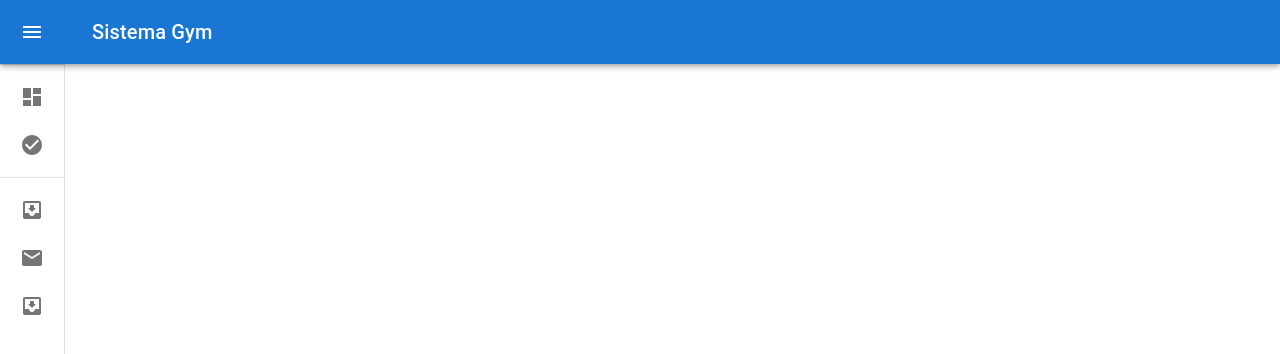
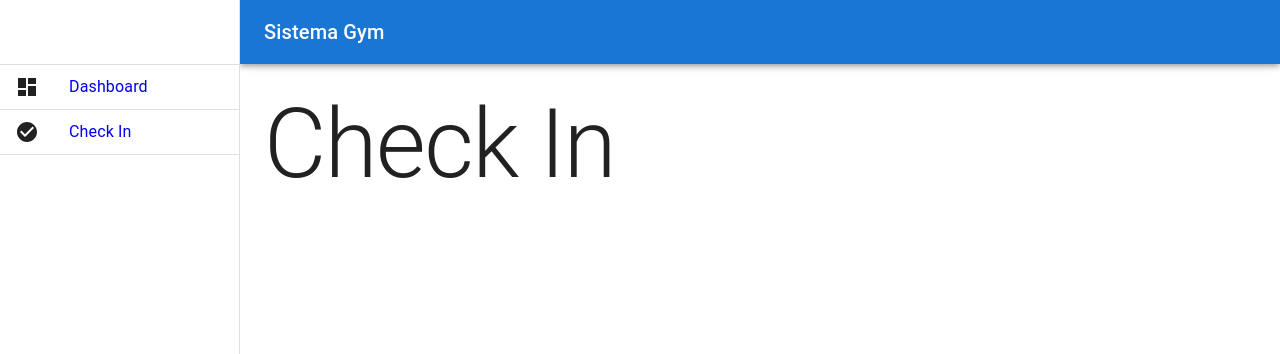
Before and after one commit to th3liquid/gymsistema, a React (Vite) app: page /checkin in a window 1280 px wide. Shown: the top 354 px of the page. Built offline with nearby package versions, Linux system fonts and the light colour scheme.

Commit message:
Nueva Interfaz

```diff
--- a/src/index.css
+++ b/src/index.css
@@ -98,3 +98,7 @@ body {
   margin-left: 10px;
   padding: 5px;
 }
+
+a {
+  text-decoration: none;
+}
--- /dev/null
+++ b/src/pages/checkin/CheckInPage.jsx
@@ -0,0 +1,8 @@
+import { Typography } from '@mui/material'
+import React from 'react'
+
+export const CheckInPage = () => {
+  return (
+    <Typography variant='h1'>Check In</Typography>
+  )
+}
--- a/src/pages/dashboard/DashboardPage.jsx
+++ b/src/pages/dashboard/DashboardPage.jsx
@@ -5,7 +5,7 @@ import { NavBar } from "../../ui/NavBar";
 export const DashboardPage = () => {
   return (
     <>
-      <Grid container xs={12}>
+      <Grid container>
         <Grid item xs={12}>
           <Card sx={{margin: '5px'}}>
             <Typography variant="h4">Dashboard Page</Typography>
--- a/src/router/RouterGym.jsx
+++ b/src/router/RouterGym.jsx
@@ -1,5 +1,6 @@
 import React from "react";
 import { Navigate, Route, Routes } from "react-router-dom";
+import { CheckInPage } from "../pages/checkin/CheckInPage";
 import { DashboardPage } from "../pages/dashboard/DashboardPage";
 import { LoginPage } from "../pages/login/LoginPage";
 
@@ -9,6 +10,7 @@ export const RouterGym = () => {
       <Routes>
         <Route path="login" element={<LoginPage />} />
         <Route path="dashboard" element={<DashboardPage />} />
+        <Route path="checkin" element={<CheckInPage />} />
         <Route path="/" element={<Navigate to="/dashboard" />} />
       </Routes>
     </>
--- a/src/ui/MiniDrawer.jsx
+++ b/src/ui/MiniDrawer.jsx
@@ -1,120 +1,87 @@
 import * as React from "react";
-import { styled, useTheme } from "@mui/material/styles";
+import PropTypes from "prop-types";
+import AppBar from "@mui/material/AppBar";
 import Box from "@mui/material/Box";
-import MuiDrawer from "@mui/material/Drawer";
-import MuiAppBar from "@mui/material/AppBar";
-import Toolbar from "@mui/material/Toolbar";
+import CssBaseline from "@mui/material/CssBaseline";
+import Divider from "@mui/material/Divider";
+import Drawer from "@mui/material/Drawer";
+import IconButton from "@mui/material/IconButton";
+import InboxIcon from "@mui/icons-material/MoveToInbox";
 import List from "@mui/material/List";
-import CssBaseline from "@mui/material/CssBaseline";
-import Typography from "@mui/material/Typography";
-import Divider from "@mui/material/Divider";
-import IconButton from "@mui/material/IconButton";
-import MenuIcon from "@mui/icons-material/Menu";
-import ChevronLeftIcon from "@mui/icons-material/ChevronLeft";
-import ChevronRightIcon from "@mui/icons-material/ChevronRight";
 import ListItem from "@mui/material/ListItem";
 import ListItemButton from "@mui/material/ListItemButton";
 import ListItemIcon from "@mui/material/ListItemIcon";
 import ListItemText from "@mui/material/ListItemText";
-import InboxIcon from "@mui/icons-material/MoveToInbox";
 import MailIcon from "@mui/icons-material/Mail";
-import { RouterGym } from "../router/RouterGym";
+import MenuIcon from "@mui/icons-material/Menu";
+import Toolbar from "@mui/material/Toolbar";
+import Typography from "@mui/material/Typography";
+import { NavLink } from "react-router-dom";
+import { DashboardPage } from "../pages/dashboard/DashboardPage";
+import { Grid } from "@mui/material";
 import DashboardIcon from '@mui/icons-material/Dashboard';
 import CheckCircleIcon from '@mui/icons-material/CheckCircle';
+import { LoginPage } from "../pages/login/LoginPage";
+import { RouterGym } from "../router/RouterGym";
+import { CheckInPage } from "../pages/checkin/CheckInPage";
 
 const drawerWidth = 240;
 
-const openedMixin = (theme) => ({
-  width: drawerWidth,
-  transition: theme.transitions.create("width", {
-    easing: theme.transitions.easing.sharp,
-    duration: theme.transitions.duration.enteringScreen,
-  }),
-  overflowX: "hidden",
-});
+function ResponsiveDrawer(props) {
+  const { window } = props;
+  const [mobileOpen, setMobileOpen] = React.useState(false);
 
-const closedMixin = (theme) => ({
-  transition: theme.transitions.create("width", {
-    easing: theme.transitions.easing.sharp,
-    duration: theme.transitions.duration.leavingScreen,
-  }),
-  overflowX: "hidden",
-  width: `calc(${theme.spacing(7)} + 1px)`,
-  [theme.breakpoints.up("sm")]: {
-    width: `calc(${theme.spacing(8)} + 1px)`,
-  },
-});
-
-const DrawerHeader = styled("div")(({ theme }) => ({
-  display: "flex",
-  alignItems: "center",
-  justifyContent: "flex-end",
-  padding: theme.spacing(0, 1),
-  // necessary for content to be below app bar
-  ...theme.mixins.toolbar,
-}));
-
-const AppBar = styled(MuiAppBar, {
-  shouldForwardProp: (prop) => prop !== "open",
-})(({ theme, open }) => ({
-  zIndex: theme.zIndex.drawer + 1,
-  transition: theme.transitions.create(["width", "margin"], {
-    easing: theme.transitions.easing.sharp,
-    duration: theme.transitions.duration.leavingScreen,
-  }),
-  ...(open && {
-    marginLeft: drawerWidth,
-    width: `calc(100% - ${drawerWidth}px)`,
-    transition: theme.transitions.create(["width", "margin"], {
-      easing: theme.transitions.easing.sharp,
-      duration: theme.transitions.duration.enteringScreen,
-    }),
-  }),
-}));
-
-const Drawer = styled(MuiDrawer, {
-  shouldForwardProp: (prop) => prop !== "open",
-})(({ theme, open }) => ({
-  width: drawerWidth,
-  flexShrink: 0,
-  whiteSpace: "nowrap",
-  boxSizing: "border-box",
-  ...(open && {
-    ...openedMixin(theme),
-    "& .MuiDrawer-paper": openedMixin(theme),
-  }),
-  ...(!open && {
-    ...closedMixin(theme),
-    "& .MuiDrawer-paper": closedMixin(theme),
-  }),
-}));
-
-export default function MiniDrawer() {
-  const theme = useTheme();
-  const [open, setOpen] = React.useState(false);
-
-  const handleDrawerOpen = () => {
-    setOpen(true);
+  const handleDrawerToggle = () => {
+    setMobileOpen(!mobileOpen);
   };
 
-  const handleDrawerClose = () => {
-    setOpen(false);
-  };
+  const drawer = (
+    <Grid>
+      <Toolbar />
+      <Divider />
+
+      <Grid container>
+        <Grid item sx={{ display: "flex", justifyContent: 'start', marginLeft: '15px', paddingTop: '10px', paddingBottom: '10px' }} xs={12}>
+          <DashboardIcon />
+          <NavLink to="/" component={<DashboardPage />}><Typography sx={{marginLeft: '30px'}}>Dashboard</Typography></NavLink>
+
+        </Grid>
+      </Grid>
+
+      <Divider />
+      <Grid container>
+        <Grid item sx={{ display: "flex", justifyContent: 'start', marginLeft: '15px', paddingTop: '10px', paddingBottom: '10px' }} xs={12}>
+          <CheckCircleIcon />
+          <NavLink to="checkin" component={<CheckInPage />}><Typography sx={{marginLeft: '30px'}}>Check In</Typography></NavLink>
+
+        </Grid>
+      </Grid>
+
+      <Divider />
+
+    </Grid>
+  );
+
+  const container =
+    window !== undefined ? () => window().document.body : undefined;
 
   return (
     <Box sx={{ display: "flex" }}>
       <CssBaseline />
-      <AppBar position="fixed" open={open}>
+      <AppBar
+        position="fixed"
+        sx={{
+          width: { sm: `calc(100% - ${drawerWidth}px)` },
+          ml: { sm: `${drawerWidth}px` },
+        }}
+      >
         <Toolbar>
           <IconButton
             color="inherit"
             aria-label="open drawer"
-            onClick={handleDrawerOpen}
             edge="start"
-            sx={{
-              marginRight: 5,
-              ...(open && { display: "none" }),
-            }}
+            onClick={handleDrawerToggle}
+            sx={{ mr: 2, display: { sm: "none" } }}
           >
             <MenuIcon />
           </IconButton>
@@ -123,71 +90,63 @@ export default function MiniDrawer() {
           </Typography>
         </Toolbar>
       </AppBar>
-      <Drawer variant="permanent" open={open}>
-        <DrawerHeader>
-          <IconButton onClick={handleDrawerClose}>
-            {theme.direction === "rtl" ? (
-              <ChevronRightIcon />
-            ) : (
-              <ChevronLeftIcon />
-            )}
-          </IconButton>
-        </DrawerHeader>
-        <Divider />
-        <List>
-          {["Dashboard", "Check in",].map((text, index) => (
-            <ListItem key={text} disablePadding sx={{ display: "block" }}>
-              <ListItemButton
+      <Box
+        component="nav"
+        sx={{ width: { sm: drawerWidth }, flexShrink: { sm: 0 } }}
+        aria-label="mailbox folders"
+      >
+        {/* The implementation can be swapped with js to avoid SEO duplication of links. */}
+        <Drawer
+          container={container}
+          variant="temporary"
+          open={mobileOpen}
+          onClose={handleDrawerToggle}
+          ModalProps={{
+            keepMounted: true, // Better open performance on mobile.
+          }}
           sx={{
-                  minHeight: 48,
-                  justifyContent: open ? "initial" : "center",
-                  px: 2.5,
+            "& .MuiDrawer-paper": {
+              boxSizing: "border-box",
+              width: drawerWidth,
+            },
           }}
         >
-                <ListItemIcon
+          {drawer}
+        </Drawer>
+        <Drawer
+          variant="permanent"
           sx={{
-                    minWidth: 0,
-                    mr: open ? 3 : "auto",
-                    justifyContent: "center",
+            "& .MuiDrawer-paper": {
+              boxSizing: "border-box",
+              width: drawerWidth,
+            },
+          }}
+          open
+        >
+          {drawer}
+        </Drawer>
+      </Box>
+      <Box
+        component="main"
+        sx={{
+          flexGrow: 1,
+          p: 3,
+          width: { sm: `calc(100% - ${drawerWidth}px)` },
         }}
       >
-                  {index % 2 === 0 ? <DashboardIcon /> : <CheckCircleIcon />}
-                </ListItemIcon>
-                <ListItemText primary={text} sx={{ opacity: open ? 1 : 0 }} />
-              </ListItemButton>
-            </ListItem>
-          ))}
-        </List>
-        <Divider />
-        <List>
-          {["All mail", "Trash", "Spam"].map((text, index) => (
-            <ListItem key={text} disablePadding sx={{ display: "block" }}>
-              <ListItemButton
-                sx={{
-                  minHeight: 48,
-                  justifyContent: open ? "initial" : "center",
-                  px: 2.5,
-                }}
-              >
-                <ListItemIcon
-                  sx={{
-                    minWidth: 0,
-                    mr: open ? 3 : "auto",
-                    justifyContent: "center",
-                  }}
-                >
-                  {index % 2 === 0 ? <InboxIcon /> : <MailIcon />}
-                </ListItemIcon>
-                <ListItemText primary={text} sx={{ opacity: open ? 1 : 0 }} />
-              </ListItemButton>
-            </ListItem>
-          ))}
-        </List>
-      </Drawer>
-      <Box component="main" sx={{ flexGrow: 1, p: 3 }}>
-        <DrawerHeader />
+        <Toolbar />
         <RouterGym />
       </Box>
     </Box>
   );
 }
+
+ResponsiveDrawer.propTypes = {
+  /**
+   * Injected by the documentation to work in an iframe.
+   * You won't need it on your project.
+   */
+  window: PropTypes.func,
+};
+
+export default ResponsiveDrawer;
```
Lines whose indentation alone changed are shown as unchanged.
